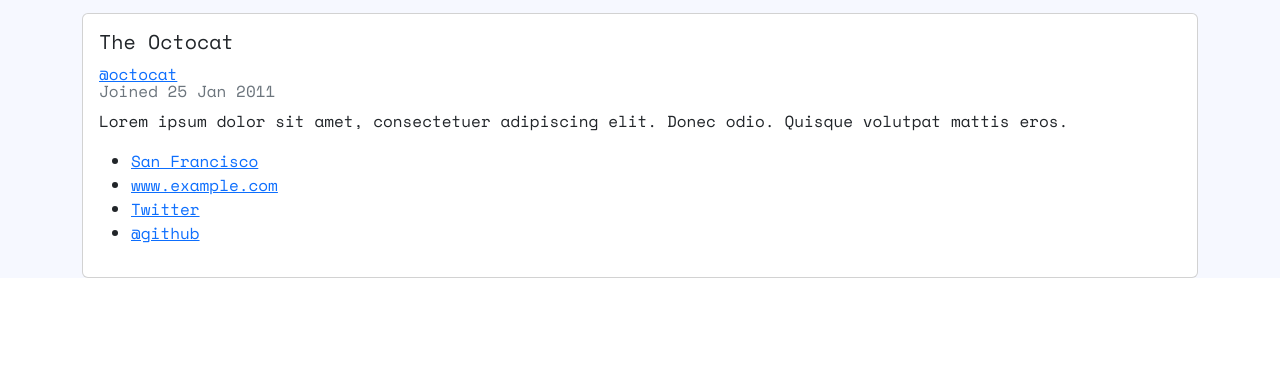
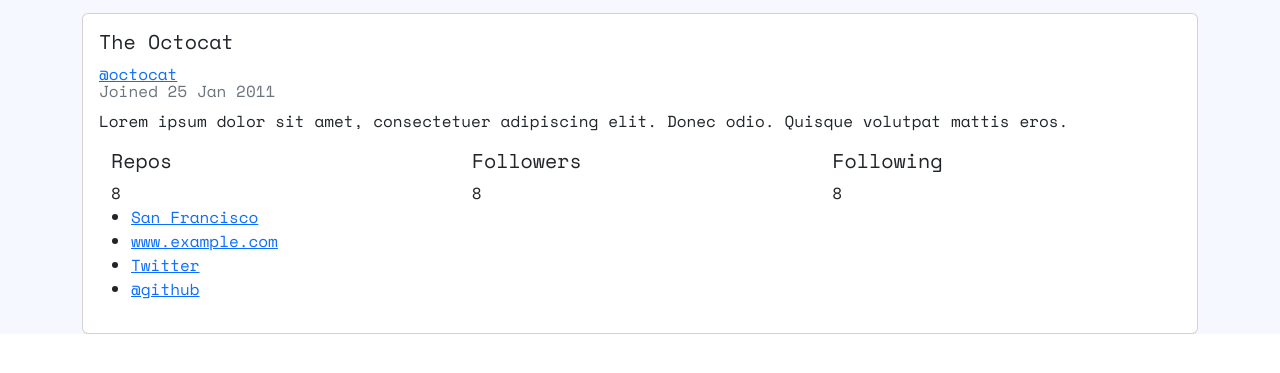
Before and after one commit to ancheetah/github-user-search, a Gatsby site: page / in a window 1280 px wide. Shown: the part 97-470 px from the top of the page. Built offline with nearby package versions, Linux system fonts and the light colour scheme; Gatsby itself is replaced by a stand-in of ours.

Commit message:
stats container

```diff
--- a/src/pages/index.js
+++ b/src/pages/index.js
@@ -3,8 +3,9 @@ import 'bootstrap/dist/css/bootstrap.min.css';
 import "@fontsource/space-mono"
 import { Container,
   Row,
-  Column,
+  Col,
   Card,
+  CardGroup,
   Button,
   Navbar,
   Form,
@@ -50,12 +51,31 @@ const IndexPage = () => {
     <Container>
       <Card>
         <Card.Body>
+
           <Card.Title>The Octocat</Card.Title>
           <a href="#">@octocat</a>
           <Card.Subtitle className="mb-2 text-muted">Joined 25 Jan 2011</Card.Subtitle>
           <Card.Text>
           Lorem ipsum dolor sit amet, consectetuer adipiscing elit. Donec odio. Quisque volutpat mattis eros.
           </Card.Text>
+
+          <Container>
+            <Row>
+              <Col xs={4}>
+                  <Card.Title>Repos</Card.Title>
+                  <Card.Text>8</Card.Text>
+              </Col>
+              <Col xs={4}>
+                  <Card.Title>Followers</Card.Title>
+                  <Card.Text>8</Card.Text>
+              </Col>
+              <Col xs={4}>
+                  <Card.Title>Following</Card.Title>
+                  <Card.Text>8</Card.Text>
+              </Col>
+            </Row>
+          </Container>
+
           <ul>
             <li><Card.Link href="#">San Francisco</Card.Link></li>
             <li><Card.Link href="#">www.example.com</Card.Link></li>
```
